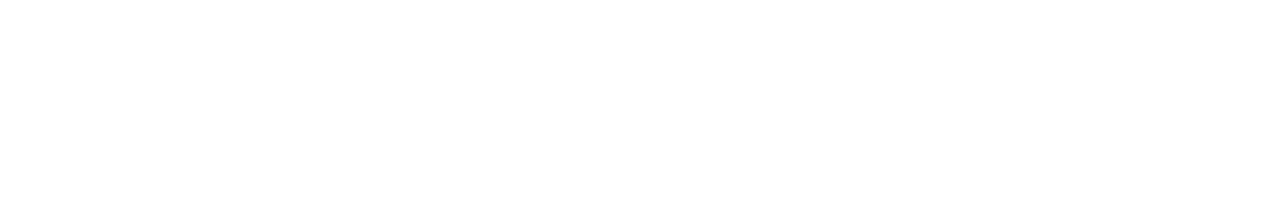
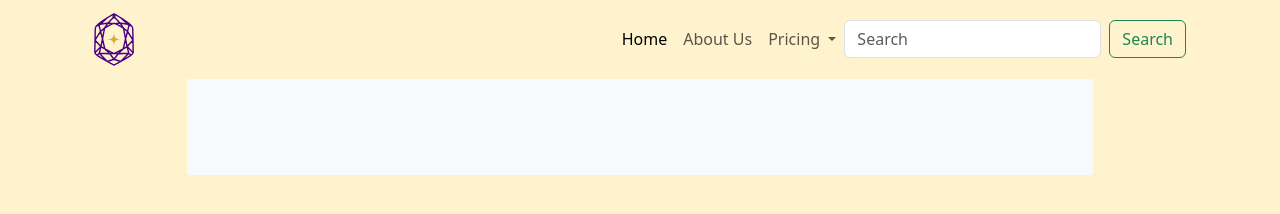
Before and after one commit to Shikamaru007/git-test, a plain HTML site: page index.html in a window 1280 px wide. Drawn offline with nearby package versions, Linux system fonts and the light colour scheme.

Commit message:
still working

```diff
--- a/index.html
+++ b/index.html
@@ -3,10 +3,53 @@
 <head>
     <meta charset="UTF-8">
     <meta name="viewport" content="width=device-width, initial-scale=1.0">
+    <link rel="stylesheet" href="styles.css">
     <link href="https://cdn.jsdelivr.net/npm/bootstrap@5.3.3/dist/css/bootstrap.min.css" rel="stylesheet" integrity="sha384-QWTKZyjpPEjISv5WaRU9OFeRpok6YctnYmDr5pNlyT2bRjXh0JMhjY6hW+ALEwIH" crossorigin="anonymous">
     <title>Git Test</title>
 </head>
-<body>
+<body class="container-md bg-warning-subtle d-flex flex-column vh-100">
+    <header role="navigation" class="container-md navbar navbar-expand-md">
+        <div class="container-fluid">
+            <a href="#" class="navbar-brand" style="width: 2.5rem;">
+                <img src="images/logo icon.svg" alt="logo" class="img-fluid">
+            </a>
+            <button class="navbar-toggler" type="button" data-bs-toggle="collapse" data-bs-target="#navbarSupportedContent" aria-controls="navbarSupportedContent" aria-expanded="false" aria-label="Toggle navigation">
+                <span class="navbar-toggler-icon"></span>
+            </button>
+
+            <div class="collapse navbar-collapse justify-content-md-end" id="navbarSupportedContent">
+                <ul class="navbar-nav text-center">
+                  <li class="nav-item">
+                    <a class="nav-link active" aria-current="page" href="#">Home</a>
+                  </li>
+                  <li class="nav-item">
+                    <a class="nav-link" href="#">About Us</a>
+                  </li>
+                  <li class="nav-item dropdown">
+                    <a class="nav-link dropdown-toggle" href="#" role="button" data-bs-toggle="dropdown" aria-expanded="false">
+                      Pricing
+                    </a>
+                    <ul class="dropdown-menu w-50 mx-auto">
+                      <li><a class="dropdown-item px-3" href="#">Wedding Shoots</a></li>
+                      <li><a class="dropdown-item px-3" href="#">Products Shoots</a></li>
+                      <li><hr class="dropdown-divider"></li>
+                      <li><a class="dropdown-item px-3" href="#">Reach Out to Us</a></li>
+                    </ul>
+                  </li>
+                </ul>
+                <form class="d-flex mt-3 mt-md-0" role="search">
+                  <input class="form-control me-2" type="search" placeholder="Search" aria-label="Search">
+                  <button class="btn btn-outline-success" type="submit">Search</button>
+                </form>
+              </div>
+
+        </div>
+    </header>
+
+    <div class="container-sm col-lg-10">
+        <div class="bg-light p-5"></div>
+    </div>
+
 
     <script src="https://cdn.jsdelivr.net/npm/bootstrap@5.3.3/dist/js/bootstrap.bundle.min.js" integrity="sha384-YvpcrYf0tY3lHB60NNkmXc5s9fDVZLESaAA55NDzOxhy9GkcIdslK1eN7N6jIeHz" crossorigin="anonymous"></script>
 </body>
```
Also changed, not shown: images/logo icon.svg (added).
